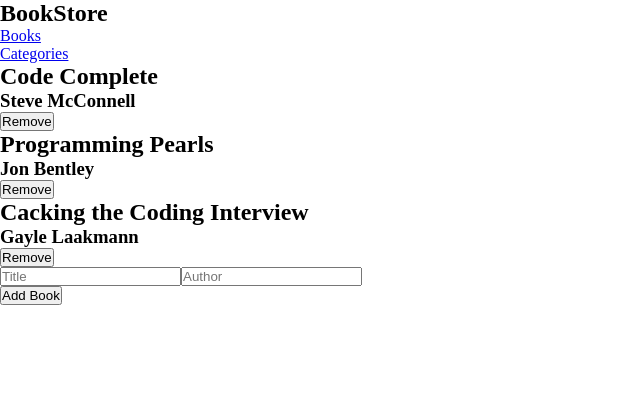
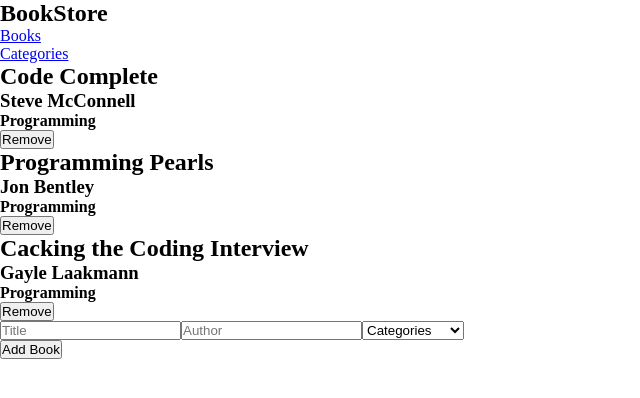
Before and after one commit to KanzaTahreem/Bookstore, a React (Create React App) app: page / in a window 1280 px wide. Shown: the top 398 px of the page, without its empty margins (0-640 px from the left). Built offline with nearby package versions, Linux system fonts and the light colour scheme; the HTML template or start-up script is replaced by a standard one.

Commit message:
Add category to the books

```diff
--- a/src/Components/Book.jsx
+++ b/src/Components/Book.jsx
@@ -2,11 +2,12 @@
 import PropTypes from 'prop-types';
 
 const Book = (props) => {
-  const { title, author } = props;
+  const { title, author, category } = props;
   return (
     <div>
       <h2>{title}</h2>
       <h3>{author}</h3>
+      <h4>{category}</h4>
     </div>
   );
 };
@@ -14,6 +15,7 @@
 Book.propTypes = {
   title: PropTypes.string.isRequired,
   author: PropTypes.string.isRequired,
+  category: PropTypes.string.isRequired,
 };
 
 export default Book;
--- a/src/Components/Form.jsx
+++ b/src/Components/Form.jsx
@@ -7,6 +7,7 @@
   const [newBook, setNewBook] = useState({
     title: '',
     author: '',
+    category: '',
   });
 
   const handleChange = (e) => {
@@ -21,10 +22,12 @@
     dispatch(addBook({
       title: newBook.title,
       author: newBook.author,
+      category: newBook.category,
     }));
     setNewBook({
       title: '',
       author: '',
+      category: '',
     });
   };
 
@@ -34,6 +37,17 @@
         <div>
           <input type="text" name="title" id="name" value={newBook.title} placeholder="Title" onChange={handleChange} />
           <input type="text" name="author" id="author" value={newBook.author} placeholder="Author" onChange={handleChange} />
+          <select type="text" id="category" name="category" value={newBook.category} placeholder="Category" onChange={handleChange}>
+            <option value="" disabled>Categories</option>
+            <option value="horror">Horror</option>
+            <option value="fantasy">Fantasy</option>
+            <option value="fiction">Fiction</option>
+            <option value="non-fiction">Non-Fiction</option>
+            <option value="thriller">Thriller</option>
+            <option value="biography">Biography</option>
+            <option value="mystrry">Mystery</option>
+            <option value="programming">Programming</option>
+          </select>
         </div>
         <button type="submit" onClick={addBookToList}> Add Book </button>
       </form>
--- a/src/Pages/Books.jsx
+++ b/src/Pages/Books.jsx
@@ -17,7 +17,7 @@
       <ul>
         {bookList.map((book) => (
           <li key={book.id}>
-            <Book title={book.title} author={book.author} id={book.id} />
+            <Book title={book.title} author={book.author} category={book.category} />
             <button type="button" onClick={() => removeBookFromList(book.id)}>Remove</button>
           </li>
         ))}
--- a/src/redux/books/books.js
+++ b/src/redux/books/books.js
@@ -6,16 +6,19 @@
     id: 1,
     title: 'Code Complete',
     author: 'Steve McConnell',
+    category: 'Programming',
   },
   {
     id: 2,
     title: 'Programming Pearls',
     author: 'Jon Bentley',
+    category: 'Programming',
   },
   {
     id: 3,
     title: 'Cacking the Coding Interview',
     author: 'Gayle Laakmann',
+    category: 'Programming',
   },
 ];
 
```
